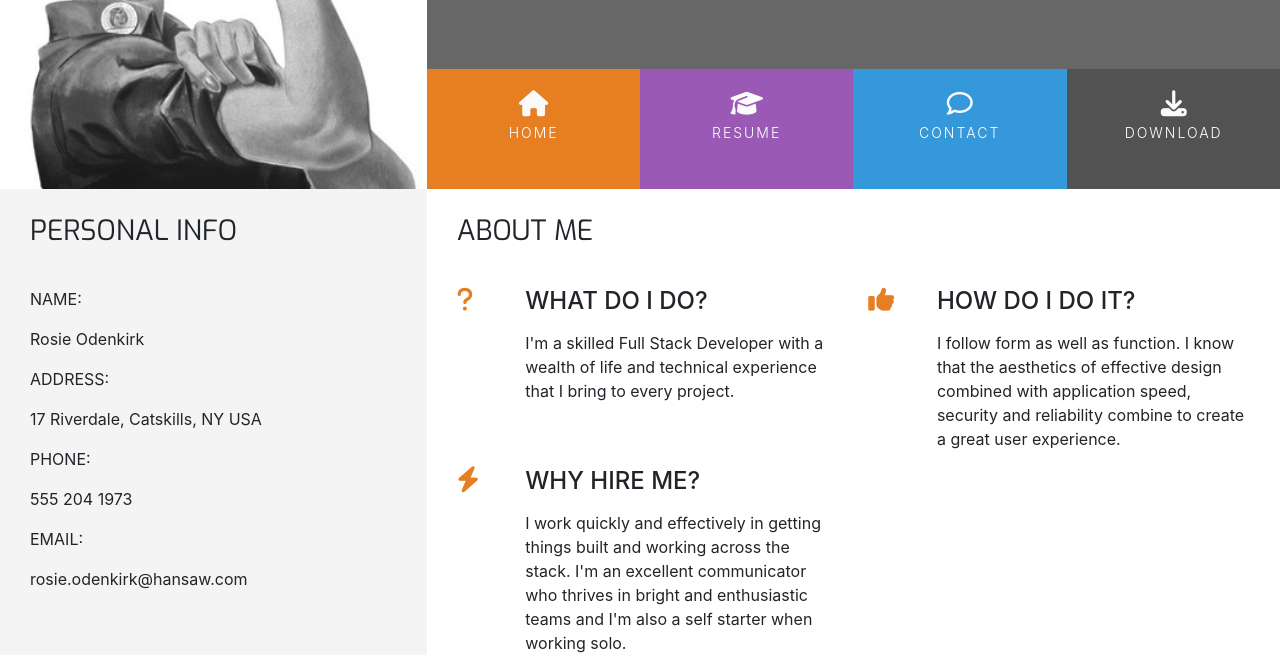
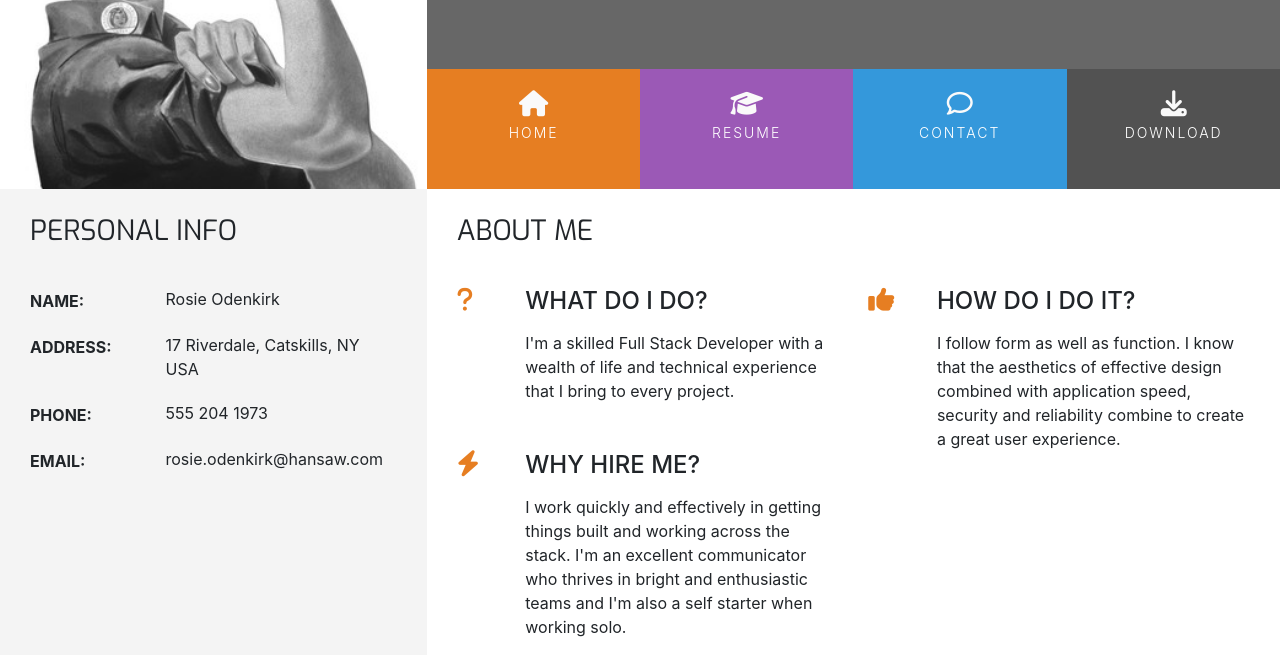
Before and after one commit to LeeWebb360/Resume-mini-project, a plain HTML site: page index.html in a window 1280 px wide. Shown: the part 180-835 px from the top of the page. Drawn offline with nearby package versions, Linux system fonts and the light colour scheme.

Commit message:
completed the index.html page added asll content three reasons and personal info

```diff
--- a/assets/css/style.css
+++ b/assets/css/style.css
@@ -227,3 +227,38 @@ footer {
 .three-reasons-heading {
     margin-bottom: 15px;
 }
+
+/*----------------------------------------Personal Info */
+
+.personal-info-item {
+    margin-bottom: 20px;
+    display: block;
+    clear: both;
+}
+
+.personal-info-item .key,
+.personal-info-item .value {
+    padding-right: 8px;
+    display: inline-block;
+}
+
+.personal-info-item .key, p,
+.personal-info-item .value p {
+    margin:0;
+}
+
+.personal-info-item .key {
+    width: 30%;
+    margin-right: 21px;
+    padding-top: 2px;
+    vertical-align: top;
+}
+
+.personal-info-item .key p {
+    font-weight: 700;
+}
+
+.personal-info-item .value {
+    position: relative;
+    width: 60%;
+}
```
